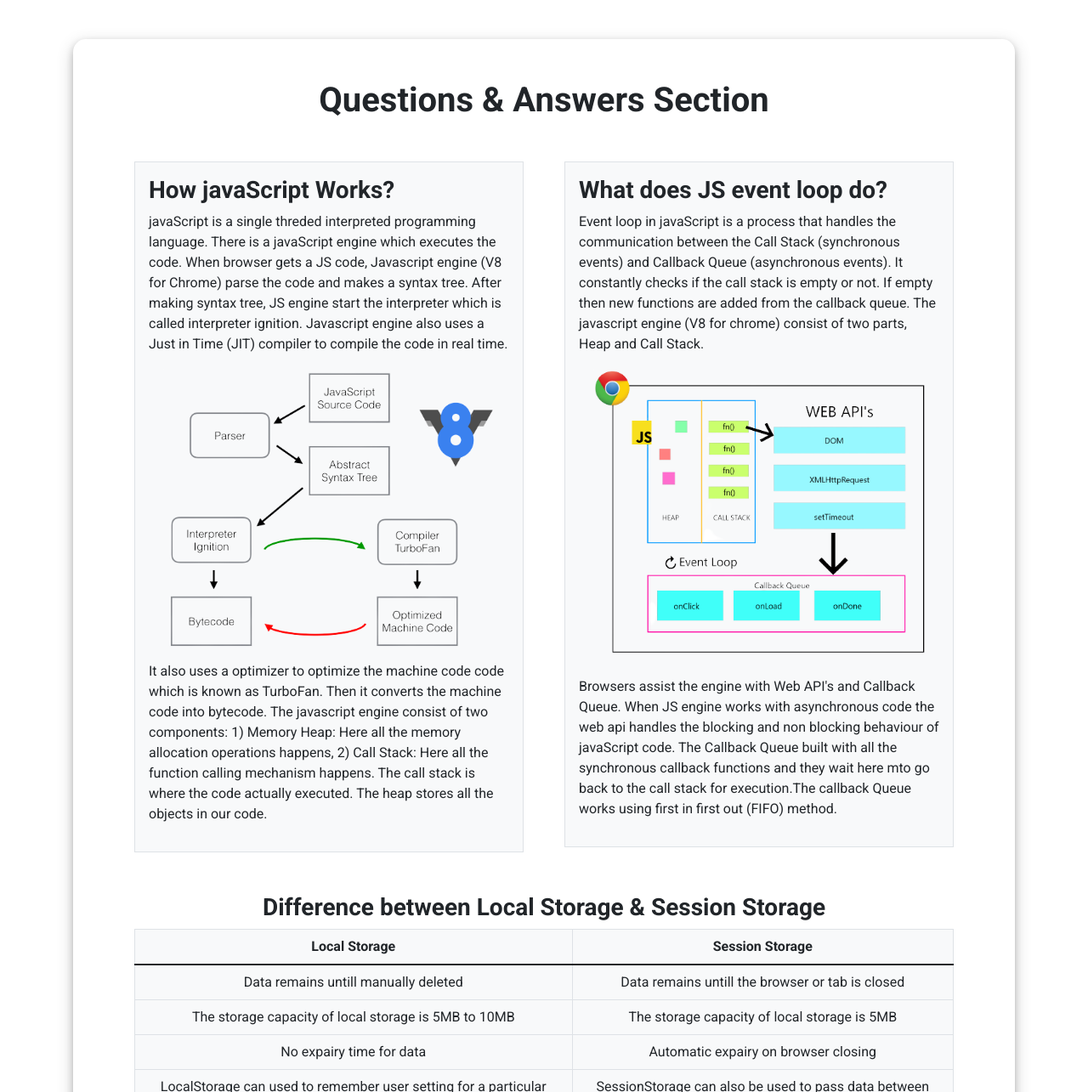
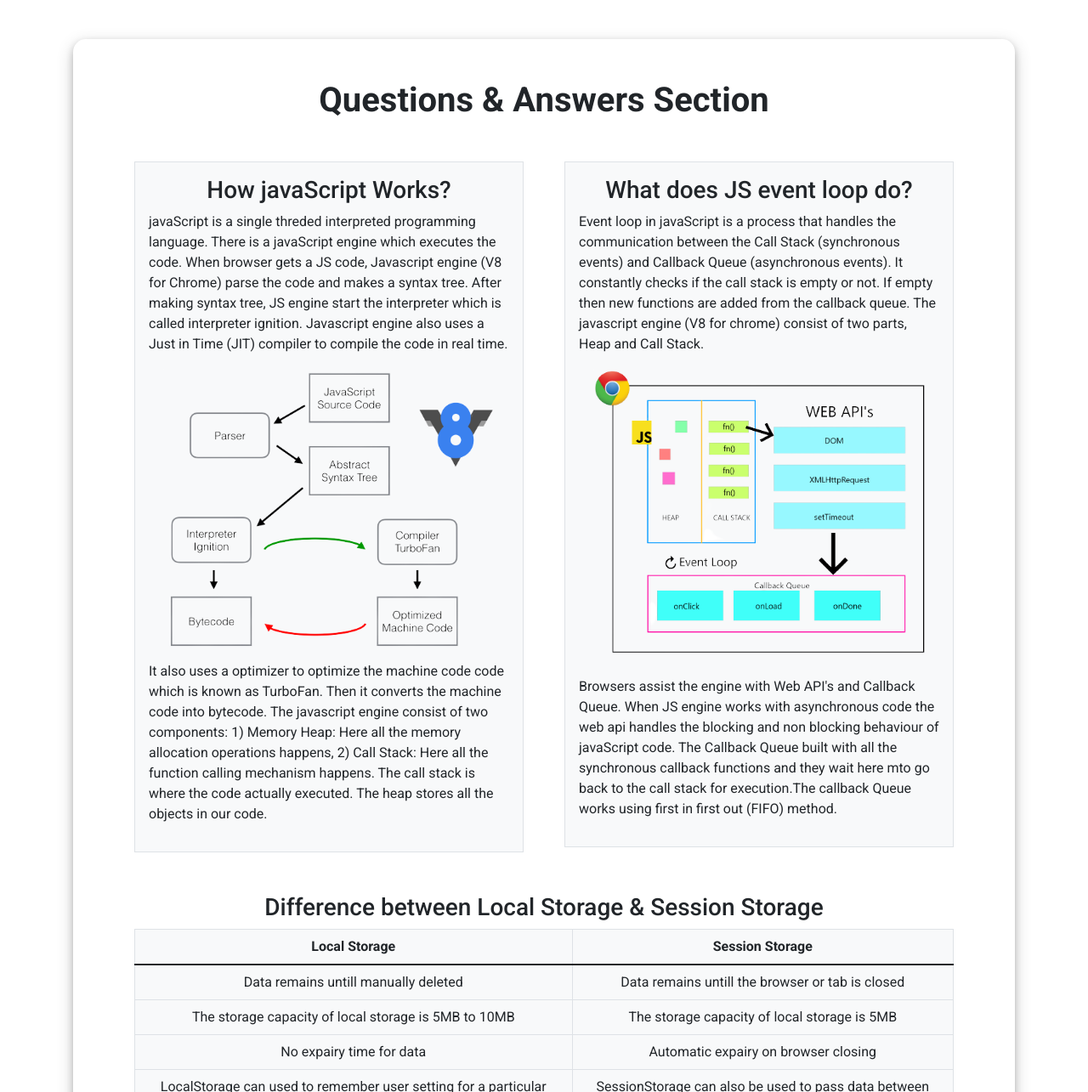
Before and after one commit to nnabicse/Instasohor-Debugging, a plain HTML site: page index.html in a window 1280 px wide. Shown: the part 1534-2819 px from the top of the page at 85% size. Drawn offline with nearby package versions, Linux system fonts and the light colour scheme.

Commit message:
cemplete

```diff
--- a/index.html
+++ b/index.html
@@ -85,7 +85,7 @@
                 <div class="container px-4">
                     <div class="row gx-5">
                       <div class="col">
-                       <div class="p-3 border bg-light"><h3 class="fw-bold">How javaScript Works?</h3>
+                       <div class="p-3 border bg-light"><h3 class="text-center">How javaScript Works?</h3>
                     <p>
                         javaScript is a single threded interpreted programming language. There is a javaScript engine which executes the code. When browser gets a JS code, Javascript engine (V8 for Chrome) parse the code and makes a syntax tree. After making syntax tree, JS engine start the interpreter which is called interpreter ignition. Javascript engine also uses a Just in Time (JIT) compiler to compile the code in real time.
                         <img src="images/v8.png" class="p-3" alt="">
@@ -93,7 +93,7 @@
                     </p></div>
                       </div>
                       <div class="col">
-                        <div class="p-3 border bg-light"><h3 class="fw-bold">
+                        <div class="p-3 border bg-light"><h3 class="text-center">
                             What does JS event loop do?
                         </h3>
                     <p>
@@ -105,7 +105,7 @@
                     </div>
                     <div class="mt-5">
                         <div class="text-center">
-                            <h3 class="fw-bold">Difference between Local Storage & Session Storage</h3>
+                            <h3 class="text-center">Difference between Local Storage & Session Storage</h3>
                         </div>
                         <table class="table table-bordered text-center bg-light">
                             <thead>
```
